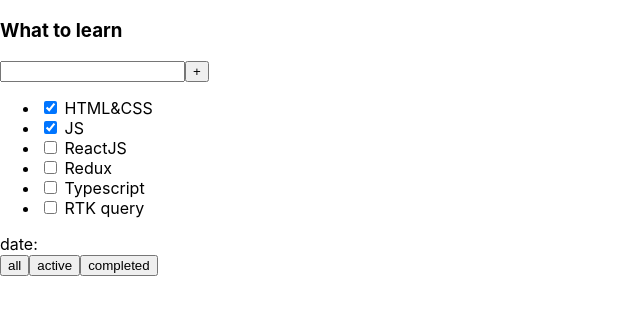
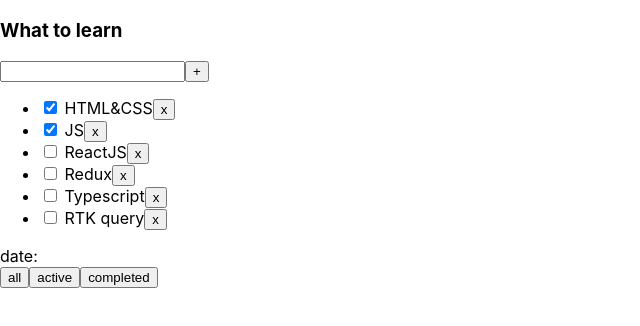
Before and after one commit to ArturLimaiko/Todolist_2025, a React (Vite) app: page / in a window 1280 px wide. Shown: the top 326 px of the page, without its empty margins (0-640 px from the left). Built offline with nearby package versions, Linux system fonts and the light colour scheme.

Commit message:
complete sprint 1 week 2 (add fnc deleteTask & filteredTask)

```diff
--- a/src/App.tsx
+++ b/src/App.tsx
@@ -1,14 +1,14 @@
 import './App.css'
 import {TodolistItem} from "./components/TodolistItem.tsx";
+import {useState} from "react";
 
-export type Task = {
-    id: number
-    title: string
-    isDone: boolean
-}
+export type Task = { id: number, title: string, isDone: boolean }
+export type FilterValues = 'all' | 'active' | 'completed'
 
 export const App = () => {
-    const tasks1: Task[] = [
+    //локальный стейт---------------------------------------------------------------------
+    const [tasks, setTasks] = useState<Task[]>(
+        [
             {id: 1, title: 'HTML&CSS', isDone: true},
             {id: 2, title: 'JS', isDone: true},
             {id: 3, title: 'ReactJS', isDone: false},
@@ -16,10 +16,33 @@
             {id: 5, title: 'Typescript', isDone: false},
             {id: 6, title: 'RTK query', isDone: false},
         ]
+    )
+
+    //фильтрация тасок---------------------------------------------------------------------
+    const [filter, setFilter] = useState<FilterValues>('all')
+    let filteredTasks = tasks
+    if (filter === 'active') {
+        filteredTasks = tasks.filter(t => !t.isDone)
+    }
+    if (filter === 'completed') {
+        filteredTasks = tasks.filter(t => t.isDone)
+    }
+
+    //ф-ция удаления тасок---------------------------------------------------------------------
+    const deleteTask = (taskId: number) => {
+        const filteredTasks = tasks.filter(t => t.id !== taskId)
+        setTasks(filteredTasks)
+    }
+
+    //ф-ция фильтрации тасок--------------------------------------------------------------------
+    const changeFilter = (filter: FilterValues) => {
+        setFilter(filter)
+    }
 
     return (
         <>
-            <TodolistItem title={'What to learn'} tasks={tasks1} date={'date: '}/>
+            <TodolistItem title={'What to learn'} changeFilter={changeFilter} tasks={filteredTasks} date={'date: '}
+                          deleteTask={deleteTask}/>
         </>
     )
 }
--- a/src/components/Button.tsx
+++ b/src/components/Button.tsx
@@ -1,10 +1,11 @@
 
 type Props = {
     title: string
+    onClick: () => void
 }
 
-export const Button = ({title}: Props) => {
+export const Button = ({title,onClick}: Props) => {
     return (
-        <button>{title}</button>
+        <button onClick={onClick}>{title}</button>
     );
 };
--- a/src/components/TodolistItem.tsx
+++ b/src/components/TodolistItem.tsx
@@ -1,13 +1,15 @@
-import {Task} from "../App.tsx";
+import {FilterValues, Task} from "../App.tsx";
 import {Button} from "./Button.tsx";
 
 type Props = {
     title: string
     tasks: Task[]
     date?: string
+    deleteTask: (taskId: number) => void
+    changeFilter: (filter: FilterValues) => void
 }
 
-export const TodolistItem = ({title, tasks, date}: Props) => {
+export const TodolistItem = ({title, tasks, date,deleteTask,changeFilter}: Props) => {
     return (
         <div>
             <h3>{title}</h3>
@@ -23,14 +25,15 @@
                         return (
                             <li key={task.id}>
                                 <input type="checkbox" checked={task.isDone}/> <span>{task.title}</span>
+                                <Button title={'x'} onClick={() => deleteTask(task.id)}/>
                             </li>
                         )
                     })}
                 </ul>)}
             <div>{date}</div>
-            <Button title={'all'}/>
-            <Button title={'active'}/>
-            <Button title={'completed'}/>
+            <Button title={'all'} onClick={() => changeFilter('all')}/>
+            <Button title={'active'} onClick={() => changeFilter('active')}/>
+            <Button title={'completed'} onClick={() => changeFilter('completed')}/>
         </div>
     );
 };
```
Lines whose indentation alone changed are shown as unchanged.
